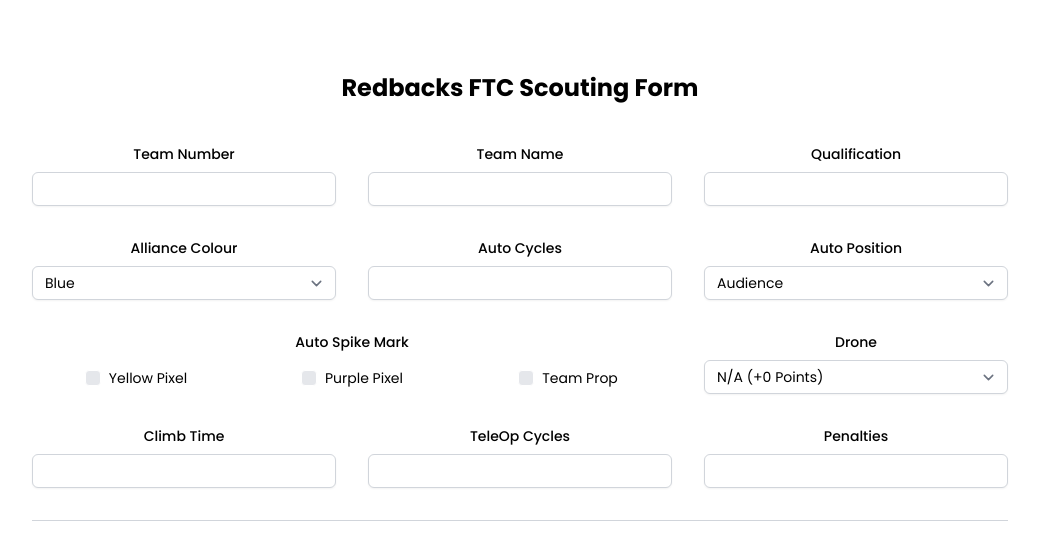
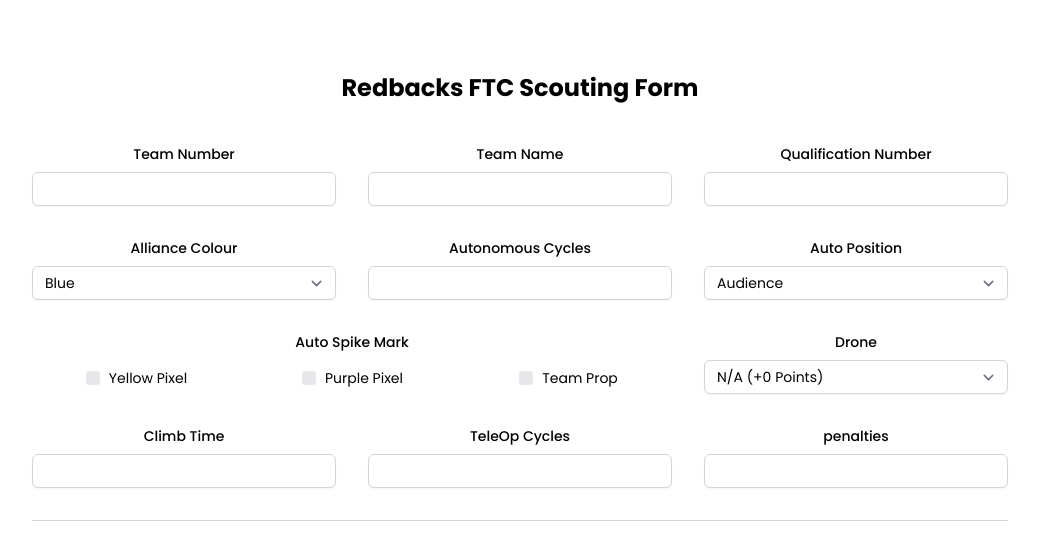
Before and after one commit to lemonade64/ftc-scouting23, a Next.js app: page /redbacks in a window 1280 px wide. Shown: the top 538 px of the page, without its empty margins (120-1159 px from the left). Built offline with nearby package versions, Linux system fonts and the light colour scheme.

Commit message:
input wrapper

```diff
--- a/src/components/Form.jsx
+++ b/src/components/Form.jsx
@@ -1,5 +1,6 @@
 "use client";
 
+import InputWrapper from "@/components/InputWrapper";
 import StatisticsModal from "@/components/StatisticsModal";
 import { usePathname, useRouter } from "next/navigation";
 import { useState } from "react";
@@ -26,7 +27,7 @@ export default function Form() {
 
   const [buttonState, setButton] = useState(false);
 
-  const handleSubmit = async (e) => {
+  async function handleSubmit(e) {
     e.preventDefault();
     setButton(true);
     const formData = {
@@ -60,18 +61,17 @@ export default function Form() {
       console.info(res);
 
       if (res.ok) {
-        console.info("Success: " + res.statusText);
         console.info("Form Submitted!");
       } else {
-        console.warn("Failure: " + res.statusText);
+        console.error("Failure: " + res.statusText);
         throw new Error("HTTP " + res.status);
       }
     } catch (e) {
-      console.warn("Failure: ", e);
+      console.error("Failure: ", e);
     }
 
     router.push("/thank-you");
-  };
+  }
 
   return (
     <main className="mx-auto sm:max-w-3xl md:max-w-5xl px-6">
@@ -80,14 +80,7 @@ export default function Form() {
           {title} FTC Scouting Form
         </h1>
         <div className="mt-10 grid gap-x-8 gap-y-8 grid-cols-6">
-          <div className="md:col-span-2 col-span-3">
-            <label
-              htmlFor="teamNumber"
-              className="block text-sm font-medium text-black text-center dark:text-white"
-            >
-              Team Number
-            </label>
-            <div className="mt-2">
+          <InputWrapper value="teamNumber" name="Team Number">
             <input
               autoComplete="off"
               type="text"
@@ -97,17 +90,9 @@ export default function Form() {
               onChange={(e) => setTeamNumber(e.target.value)}
               className="block w-full rounded-md border-1 border-gray-300 focus:border-black py-1.5 text-black shadow-sm placeholder:text-gray-400 text-sm focus:ring-0 dark:border-[#797979] dark:focus:border-white dark:placeholder:text-[#b4aa9c] dark:text-white dark:bg-black dark:shadow-[0_1px_2px_0px_rgba(225,225,225,0.5)]"
             />
-            </div>
-          </div>
+          </InputWrapper>
 
-          <div className="md:col-span-2 col-span-3">
-            <label
-              htmlFor="teamName"
-              className="block text-sm font-medium text-black text-center dark:text-white"
-            >
-              Team Name
-            </label>
-            <div className="mt-2">
+          <InputWrapper value="teamName" name="Team Name">
             <input
               autoComplete="off"
               type="text"
@@ -117,17 +102,9 @@ export default function Form() {
               onChange={(e) => setTeamName(e.target.value)}
               className="block w-full rounded-md border-1 border-gray-300 focus:border-black py-1.5 text-black shadow-sm placeholder:text-gray-400 text-sm focus:ring-0 dark:border-[#797979] dark:focus:border-white dark:placeholder:text-[#b4aa9c] dark:text-white dark:bg-black dark:shadow-[0_1px_2px_0px_rgba(225,225,225,0.5)]"
             />
-            </div>
-          </div>
+          </InputWrapper>
 
-          <div className="md:col-span-2 col-span-3">
-            <label
-              htmlFor="qualificationNumber"
-              className="block text-sm font-medium text-black text-center dark:text-white"
-            >
-              Qualification
-            </label>
-            <div className="mt-2">
+          <InputWrapper value="qualificationNumber" name="Qualification Number">
             <input
               autoComplete="off"
               type="text"
@@ -137,17 +114,9 @@ export default function Form() {
               onChange={(e) => setQualificationNumber(e.target.value)}
               className="block w-full rounded-md border-1 border-gray-300 focus:border-black py-1.5 text-black shadow-sm placeholder:text-gray-400 text-sm focus:ring-0 dark:border-[#797979] dark:focus:border-white dark:placeholder:text-[#b4aa9c] dark:text-white dark:bg-black dark:shadow-[0_1px_2px_0px_rgba(225,225,225,0.5)]"
             />
-            </div>
-          </div>
+          </InputWrapper>
 
-          <div className="md:col-span-2 col-span-3">
-            <label
-              htmlFor="allianceColour"
-              className="block text-sm font-medium text-black text-center dark:text-white"
-            >
-              Alliance Colour
-            </label>
-            <div className="mt-2">
+          <InputWrapper value="allianceColour" name="Alliance Colour">
             <select
               name="allianceColour"
               id="allianceColour"
@@ -158,17 +127,9 @@ export default function Form() {
               <option>Blue</option>
               <option>Red</option>
             </select>
-            </div>
-          </div>
+          </InputWrapper>
 
-          <div className="md:col-span-2 col-span-3">
-            <label
-              htmlFor="autonomousCycles"
-              className="block text-sm font-medium text-black text-center dark:text-white"
-            >
-              Auto Cycles
-            </label>
-            <div className="mt-2">
+          <InputWrapper value="autonomousCycles" name="Autonomous Cycles">
             <input
               autoComplete="off"
               type="text"
@@ -178,16 +139,9 @@ export default function Form() {
               onChange={(e) => setAutonomousCycles(e.target.value)}
               className="block w-full rounded-md border-1 border-gray-300 focus:border-black py-1.5 text-black shadow-sm placeholder:text-gray-400 text-sm focus:ring-0 dark:border-[#797979] dark:focus:border-white dark:placeholder:text-[#b4aa9c] dark:text-white dark:bg-black dark:shadow-[0_1px_2px_0px_rgba(225,225,225,0.5)]"
             />
-            </div>
-          </div>
-          <div className="md:col-span-2 col-span-3">
-            <label
-              htmlFor="autonomousPosition"
-              className="block text-sm font-medium text-black text-center dark:text-white"
-            >
-              Auto Position
-            </label>
-            <div className="mt-2">
+          </InputWrapper>
+
+          <InputWrapper value="autonomousPosition" name="Auto Position">
             <select
               name="autonomousPosition"
               id="autonomousPosition"
@@ -198,8 +152,7 @@ export default function Form() {
               <option>Audience</option>
               <option>Backboard</option>
             </select>
-            </div>
-          </div>
+          </InputWrapper>
 
           <div className="block text-sm font-medium text-black md:col-span-4 col-span-6 max-[768px]:row-span-1 text-center dark:text-white">
             Auto Spike Mark
@@ -250,14 +203,8 @@ export default function Form() {
               </div>
             </div>
           </div>
-          <div className="md:col-span-2 col-span-3">
-            <label
-              htmlFor="drone"
-              className="block text-sm font-medium text-black text-center dark:text-white"
-            >
-              Drone
-            </label>
-            <div className="mt-2">
+
+          <InputWrapper value="drone" name="Drone">
             <select
               name="drone"
               id="drone"
@@ -270,17 +217,9 @@ export default function Form() {
               <option>Zone 2 (+20 Points)</option>
               <option>Zone 3 (+10 Points)</option>
             </select>
-            </div>
-          </div>
+          </InputWrapper>
 
-          <div className="md:col-span-2 col-span-3">
-            <label
-              htmlFor="climbTime"
-              className="block text-sm font-medium text-black text-center dark:text-white"
-            >
-              Climb Time
-            </label>
-            <div className="mt-2">
+          <InputWrapper value="climbTime" name="Climb Time">
             <input
               autoComplete="off"
               type="text"
@@ -290,16 +229,9 @@ export default function Form() {
               onChange={(e) => setClimbTime(e.target.value)}
               className="block w-full rounded-md border-1 border-gray-300 focus:border-black py-1.5 text-black shadow-sm placeholder:text-gray-400 text-sm focus:ring-0 dark:border-[#797979] dark:focus:border-white dark:placeholder:text-[#b4aa9c] dark:text-white dark:bg-black dark:shadow-[0_1px_2px_0px_rgba(225,225,225,0.5)]"
             />
-            </div>
-          </div>
-          <div className="md:col-span-2 col-span-3">
-            <label
-              htmlFor="teleOpCycles"
-              className="block text-sm font-medium text-black text-center dark:text-white"
-            >
-              TeleOp Cycles
-            </label>
-            <div className="mt-2">
+          </InputWrapper>
+
+          <InputWrapper value="teleOpCycles" name="TeleOp Cycles">
             <input
               autoComplete="off"
               type="text"
@@ -309,16 +241,9 @@ export default function Form() {
               onChange={(e) => setTeleOpCycles(e.target.value)}
               className="block w-full rounded-md border-1 border-gray-300 focus:border-black py-1.5 text-black shadow-sm placeholder:text-gray-400 text-sm focus:ring-0 dark:border-[#797979] dark:focus:border-white dark:placeholder:text-[#b4aa9c] dark:text-white dark:bg-black dark:shadow-[0_1px_2px_0px_rgba(225,225,225,0.5)]"
             />
-            </div>
-          </div>
-          <div className="md:col-span-2 col-span-3">
-            <label
-              htmlFor="penalties"
-              className="block text-sm font-medium text-black text-center dark:text-white"
-            >
-              Penalties
-            </label>
-            <div className="mt-2">
+          </InputWrapper>
+
+          <InputWrapper value="penalties" name="penalties">
             <input
               autoComplete="off"
               type="text"
@@ -328,8 +253,8 @@ export default function Form() {
               onChange={(e) => setPenalties(e.target.value)}
               className="block w-full rounded-md border-1 border-gray-300 focus:border-black py-1.5 text-black shadow-sm placeholder:text-gray-400 text-sm focus:ring-0 dark:border-[#797979] dark:focus:border-white dark:placeholder:text-[#b4aa9c] dark:text-white dark:bg-black dark:shadow-[0_1px_2px_0px_rgba(225,225,225,0.5)]"
             />
-            </div>
-          </div>
+          </InputWrapper>
+
           <div className="col-span-6 md:row-span-1 pt-6 border-t-[1px] border-gray-300">
             <label
               htmlFor="notes"
@@ -350,6 +275,7 @@ export default function Form() {
               />
             </div>
           </div>
+
           <div className="flex items-center justify-between col-span-6">
             <StatisticsModal className="justify-start" />
             <div>
@@ -364,7 +290,9 @@ export default function Form() {
               <button
                 type="submit"
                 disabled={buttonState}
-                className="inline-flex rounded-md bg-black px-3 py-2 text-sm font-semibold text-white shadow-sm dark:bg-white dark:text-black"
+                className={`inline-flex rounded-md bg-black px-3 py-2 text-sm font-semibold text-white shadow-sm dark:bg-white dark:text-black ${
+                  buttonState ? "opacity-70" : ""
+                }`}
               >
                 <svg
                   className={`animate-spin -ml-1 mr-3 h-5 w-5 text-white ${
--- /dev/null
+++ b/src/components/InputWrapper.jsx
@@ -0,0 +1,13 @@
+export default function InputWrapper({ value, name, children }) {
+  return (
+    <div className="md:col-span-2 col-span-3">
+      <label
+        htmlFor={value}
+        className="block text-sm font-medium text-black text-center dark:text-white"
+      >
+        {name}
+      </label>
+      <div className="mt-2">{children}</div>
+    </div>
+  );
+}
```
Lines whose indentation alone changed are shown as unchanged.
